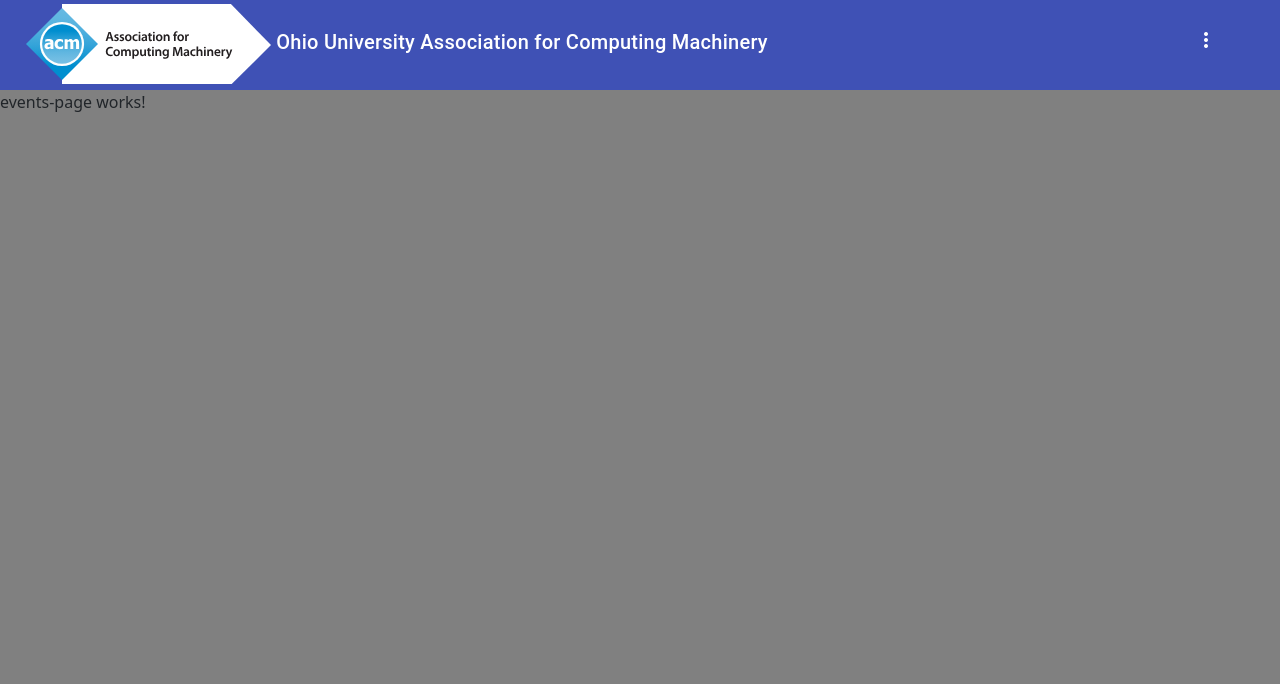
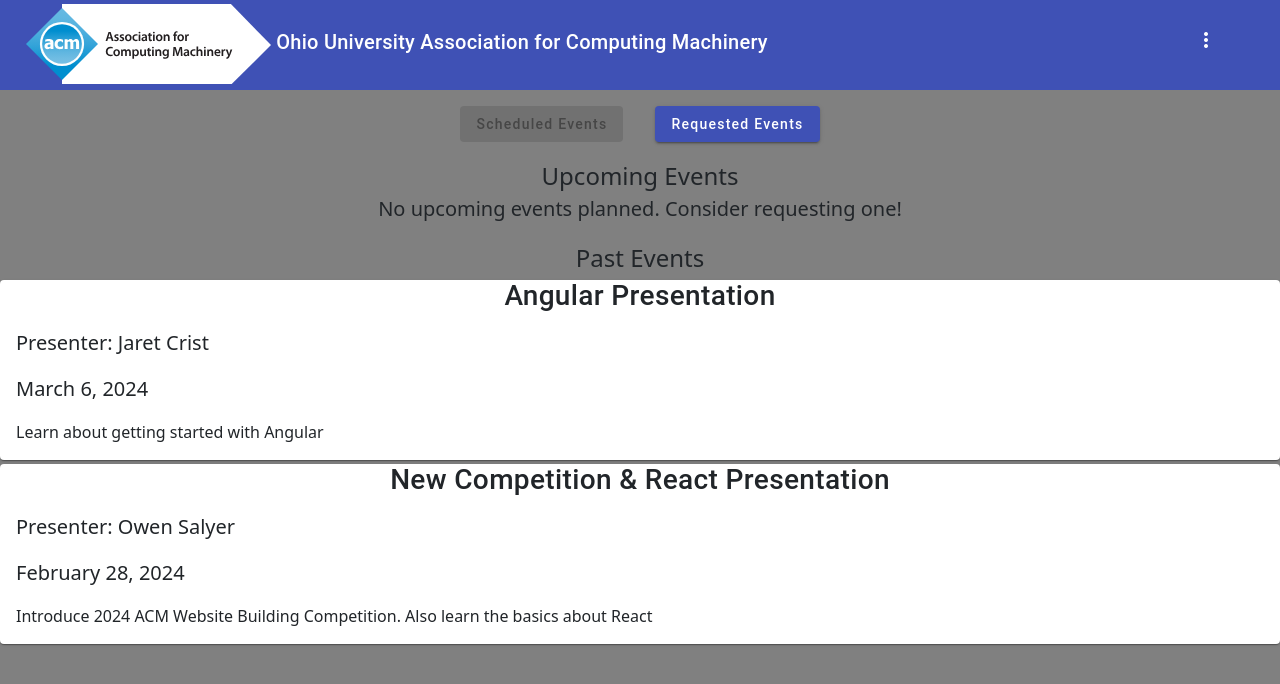
Before and after one commit to ohiou-acm/ohiou-acm.github.io, an Angular app: page /events in a window 1280 px wide. Shown: the top 684 px of the page. Built offline with nearby package versions, Linux system fonts and the light colour scheme.

Commit message:
Event Page

```diff
--- a/src/app/app.types.ts
+++ b/src/app/app.types.ts
@@ -14,10 +14,16 @@
   graduationDate: new Date(),
 };
 
-export interface Event {
+export interface EventACM {
   title: string;
   description: string;
   upvotes: number;
   date?: Date;
   presenter?: string;
 }
+
+export const emptyEvent: EventACM = {
+  title: '',
+  description: '',
+  upvotes: 0,
+};
--- /dev/null
+++ b/src/app/event-card/event-card.component.html
@@ -0,0 +1,34 @@
+<mat-card class="my-1">
+  <div class="text-center">
+    <mat-card-title class="fs-3">{{ event.title }}</mat-card-title>
+  </div>
+  @if (isRequested)
+  {
+    <form [formGroup]="upvoteToggle" class="text-end me-3">
+      <mat-button-toggle-group aria-label="Upvote Event" multiple formControlName="toggle">
+        <mat-button-toggle value=true>
+          <mat-icon aria-hidden="false">thumb_up</mat-icon>
+        </mat-button-toggle>
+      </mat-button-toggle-group>
+    </form>
+  }
+
+  @if (event.date || event.presenter) {
+    <mat-card-header>
+      <div class="fs-5 col-10">
+        @if (event.presenter) {
+          <p>Presenter: {{event.presenter}}</p>
+        }
+        @if (event.date) {
+          <p>{{event.date | date: 'longDate'}}</p>
+        }
+      </div>
+    </mat-card-header>
+  }
+
+  <mat-card-content>
+   <p>
+     {{event.description}}
+   </p>
+  </mat-card-content>
+</mat-card>
--- /dev/null
+++ b/src/app/event-card/event-card.component.scss
@@ -0,0 +1,4 @@
+mat-card-title {
+  text-align: center;
+  width: 100%;
+}
--- /dev/null
+++ b/src/app/event-card/event-card.component.ts
@@ -0,0 +1,46 @@
+import { Component, EventEmitter, Input, OnInit, Output } from '@angular/core';
+import { EventACM, emptyEvent } from '../app.types';
+import { MatCardModule } from '@angular/material/card';
+import { MatIconModule } from '@angular/material/icon';
+import { CommonModule } from '@angular/common';
+import { MatButtonToggleModule } from '@angular/material/button-toggle';
+import { FormBuilder, ReactiveFormsModule } from '@angular/forms';
+
+@Component({
+  selector: 'app-event-card',
+  standalone: true,
+  imports: [
+    CommonModule,
+    MatCardModule,
+    MatIconModule,
+    MatButtonToggleModule,
+    ReactiveFormsModule,
+  ],
+  templateUrl: './event-card.component.html',
+  styleUrl: './event-card.component.scss',
+})
+export class EventCardComponent implements OnInit {
+  @Input() event: EventACM = emptyEvent;
+  @Input() isRequested = false;
+  @Output() updateFunct = new EventEmitter();
+
+  constructor(private fb: FormBuilder) {}
+
+  // mat toggle button uses string array values
+  upvoteToggle = this.fb.group({
+    toggle: [['']],
+  });
+
+  ngOnInit(): void {
+    this.upvoteToggle.valueChanges.subscribe((value) => {
+      if (value.toggle && value.toggle.length > 0) {
+        this.event.upvotes++;
+        // push name
+      } else {
+        this.event.upvotes--;
+        // filter out name
+      }
+      this.updateFunct.emit({ event: this.event });
+    });
+  }
+}
--- /dev/null
+++ b/src/app/event-form-dialog/event-form-dialog.component.html
@@ -0,0 +1,33 @@
+<form [formGroup]="eventForm">
+  <h1 mat-dialog-title>Update Member</h1>
+  <div mat-dialog-content>
+    <div class="row">
+      <div class="col-12 col-md-6">
+        <div class="row">
+          <p>Title*:</p>
+          <mat-form-field appearance="fill">
+            <input matInput required formControlName="title" />
+          </mat-form-field>
+        </div>
+      </div>
+      <div class="col-12 col-md-6">
+        <div class="row">
+          <p>Presenter:</p>
+          <mat-form-field appearance="fill">
+            <input matInput formControlName="presenter" />
+          </mat-form-field>
+        </div>
+      </div>
+    </div>
+    <div class="row">
+      <p>Description*:</p>
+      <mat-form-field appearance="fill">
+        <input matInput formControlName="description" />
+      </mat-form-field>
+    </div>
+  </div>
+  <div mat-dialog-actions>
+    <button mat-raised-button [mat-dialog-close]>Cancel</button>
+    <button mat-raised-button color="primary" (click)="updateEvent()" cdkFocusInitial>Update</button>
+  </div>
+</form>
--- /dev/null
+++ b/src/app/event-form-dialog/event-form-dialog.component.ts
@@ -0,0 +1,39 @@
+import { Component } from '@angular/core';
+import { FormBuilder, ReactiveFormsModule, Validators } from '@angular/forms';
+import { MatButtonModule } from '@angular/material/button';
+import { MatDialogModule, MatDialogRef } from '@angular/material/dialog';
+import { MaterialFormsModule } from '../material-forms.module';
+
+@Component({
+  selector: 'app-event-form-dialog',
+  standalone: true,
+  imports: [
+    MatDialogModule,
+    ReactiveFormsModule,
+    MaterialFormsModule,
+    MatButtonModule,
+  ],
+  templateUrl: './event-form-dialog.component.html',
+  styleUrl: './event-form-dialog.component.scss',
+})
+export class EventFormDialogComponent {
+  constructor(
+    private fb: FormBuilder,
+    public dialogRef: MatDialogRef<EventFormDialogComponent>
+  ) {}
+
+  eventForm = this.fb.group({
+    title: ['', Validators.required],
+    description: ['', Validators.required],
+    upvotes: [0],
+    date: [],
+    presenter: [],
+  });
+
+  updateEvent(): void {
+    if (this.eventForm.invalid) {
+      return;
+    }
+    this.dialogRef.close(this.eventForm.value);
+  }
+}
--- a/src/app/events-page/events-page.component.html
+++ b/src/app/events-page/events-page.component.html
@@ -1 +1,42 @@
-<p>events-page works!</p>
+<div class="text-center">
+  <button class="mx-3 my-3" color="primary" mat-raised-button color="primary" (click)="seeingScheduledEvents = true" [disabled]="seeingScheduledEvents">
+    Scheduled Events
+  </button>
+  <button class="mx-3 mb-3 mt-0 mt-md-3" color="primary" mat-raised-button (click)="seeingScheduledEvents = false" [disabled]="!seeingScheduledEvents">
+    Requested Events
+  </button>
+</div>
+
+@if (seeingScheduledEvents) {
+  <div class="text-center fs-4">
+    Upcoming Events
+  </div>
+  @if (upcomingEvents.length === 0) {
+    <div class="text-center fs-5">
+      No upcoming events planned. Consider requesting one!
+    </div>
+  }
+
+  @for (event of upcomingEvents; track event.title) {
+    <app-event-card [event]="event"></app-event-card>
+  }
+  <div class="text-center fs-4 mt-3">
+    Past Events
+  </div>
+  @for (event of pastEvents; track event.title) {
+    <app-event-card [event]="event"></app-event-card>
+  }
+}
+@else {
+  <div class="text-center my-1">
+    <button class="mx-3" mat-raised-button color="accent" (click)="addEvent()">
+      Request An Event
+    </button>
+  </div>
+  <div class="text-center fs-4">
+    Requested Events
+  </div>
+  @for (event of requestedEvents; track event.title) {
+    <app-event-card [event]="event" [isRequested]="true" (updateFunct)="updateEvent($event.event)"></app-event-card>
+  }
+}
--- a/src/app/events-page/events-page.component.ts
+++ b/src/app/events-page/events-page.component.ts
@@ -1,12 +1,112 @@
-import { Component } from '@angular/core';
+import { Component, OnInit } from '@angular/core';
+import { EventACM } from '../app.types';
+import { MatButtonModule } from '@angular/material/button';
+import { EventCardComponent } from '../event-card/event-card.component';
+import { MatDialog } from '@angular/material/dialog';
+import { EventFormDialogComponent } from '../event-form-dialog/event-form-dialog.component';
 
 @Component({
   selector: 'app-events-page',
   standalone: true,
-  imports: [],
+  imports: [MatButtonModule, EventCardComponent],
   templateUrl: './events-page.component.html',
-  styleUrl: './events-page.component.scss'
+  styleUrl: './events-page.component.scss',
 })
-export class EventsPageComponent {
+export class EventsPageComponent implements OnInit {
+  constructor(public dialog: MatDialog) {}
 
+  eventsList: EventACM[] = [
+    {
+      title: 'Angular Presentation',
+      description: 'Learn about getting started with Angular',
+      upvotes: 0,
+      date: new Date(2024, 2, 6),
+      presenter: 'Jaret Crist',
+    },
+    {
+      title: 'requested event',
+      description: 'description',
+      upvotes: 0,
+    },
+    {
+      title: 'New Competition & React Presentation',
+      description:
+        'Introduce 2024 ACM Website Building Competition. Also learn the basics about React',
+      upvotes: 0,
+      date: new Date(2024, 1, 28),
+      presenter: 'Owen Salyer',
+    },
+    {
+      title: 'AutoHotKey Showcase',
+      description: 'Show off some interesting AutoHotKey projects',
+      upvotes: 0,
+      presenter: 'Jakob Burkett',
+    },
+  ];
+
+  upcomingEvents: EventACM[] = [];
+  pastEvents: EventACM[] = [];
+  requestedEvents: EventACM[] = [];
+
+  seeingScheduledEvents = true;
+
+  ngOnInit(): void {
+    this.sortEvents();
+  }
+
+  sortEvents() {
+    this.upcomingEvents = [];
+    this.pastEvents = [];
+    this.requestedEvents = [];
+
+    this.eventsList.forEach((event) => {
+      if (event.date) {
+        if (event.date > new Date()) {
+          this.upcomingEvents.push(event);
+        } else {
+          this.pastEvents.push(event);
+        }
+      } else {
+        this.requestedEvents.push(event);
+      }
+
+      this.upcomingEvents.sort((a, b) => {
+        if (a.date && b.date) {
+          return a.date.getTime() - b.date.getTime();
+        }
+        return 0;
+      });
+
+      this.pastEvents.sort((a, b) => {
+        if (a.date && b.date) {
+          return b.date.getTime() - a.date.getTime();
+        }
+        return 0;
+      });
+
+      this.requestedEvents.sort((a, b) => {
+        return b.upvotes - a.upvotes;
+      });
+    });
+  }
+
+  updateEvent(event: EventACM) {
+    const index = this.eventsList.findIndex((e) => e.title === event.title);
+    this.eventsList[index] = event;
+
+    this.sortEvents();
+  }
+
+  addEvent() {
+    const dialogRef = this.dialog.open(EventFormDialogComponent);
+
+    dialogRef.afterClosed().subscribe((event: EventACM) => {
+      if (event) {
+        console.log(event);
+
+        this.eventsList.push(event);
+        this.sortEvents();
+      }
+    });
+  }
 }
--- a/src/app/members-page/members-page.component.ts
+++ b/src/app/members-page/members-page.component.ts
@@ -103,15 +103,15 @@
     dialogRef.afterClosed().subscribe((result) => {
       if (result) {
         // update firebase with new member info
-        this.membersList = this.membersList.reduce((acc: Member[], member) => {
-          if (member.email === result.email) {
-            acc.push(result);
-          } else {
-            acc.push(member);
-          }
-          return acc;
-        }, []);
 
+        const index = this.membersList.findIndex(
+          (m) => m.email === result.email
+        );
+        if (index === -1) {
+          this.membersList.push(result);
+        } else {
+          this.membersList[index] = result;
+        }
         this.groupMembers();
       }
     });
```
Also changed, not shown: src/app/event-form-dialog/event-form-dialog.component.scss (added), 2 other files (tests, documents, lock files or other folders).
